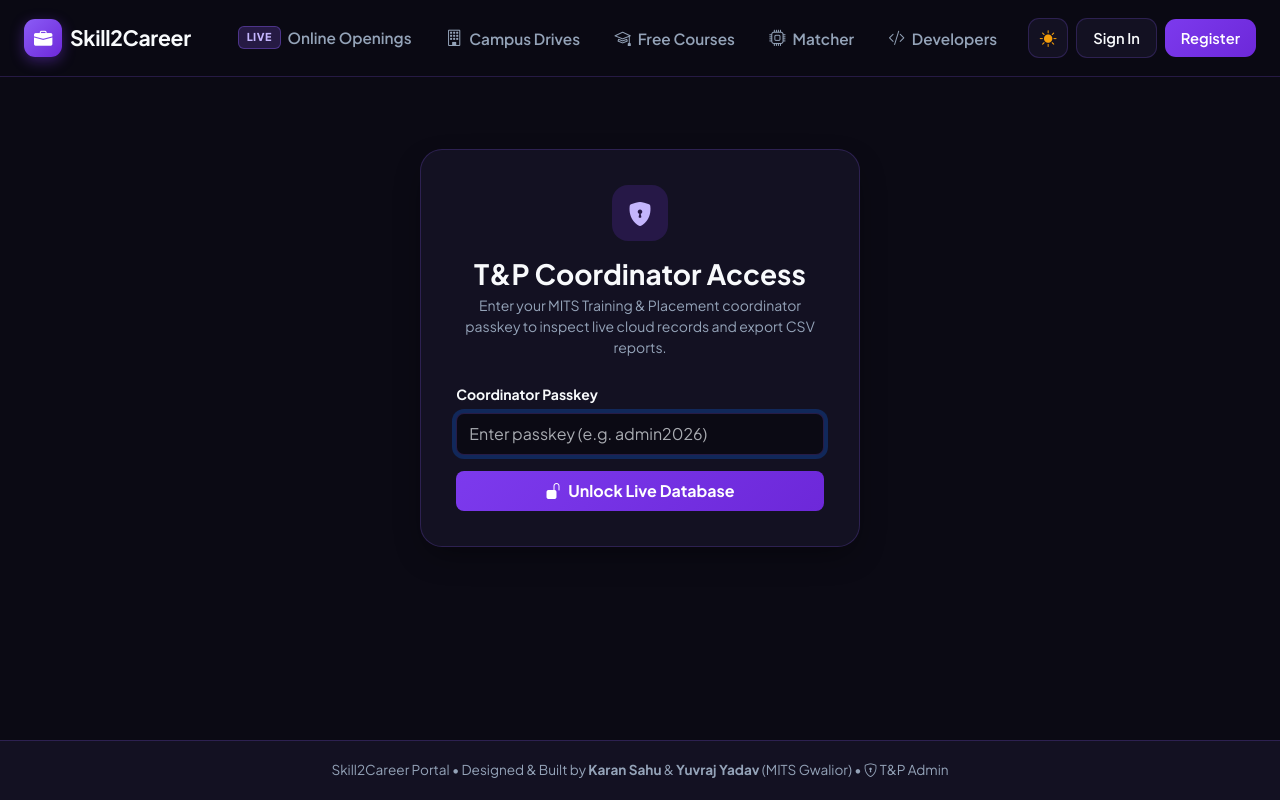
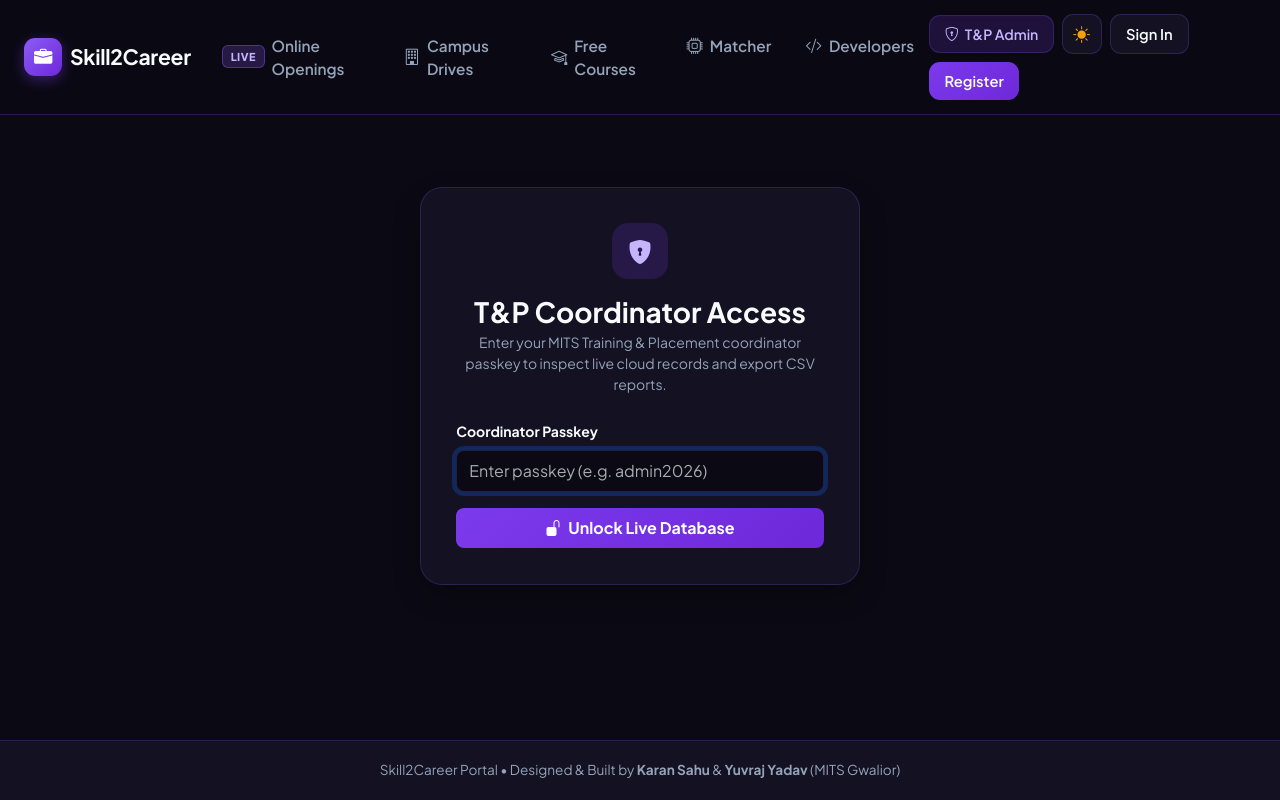
Before and after one commit to karannyx/internship-portal-microproject, a Flask app: page /admin in a window 1280 px wide. Run offline with Flask 3, Linux system fonts and the light colour scheme.

Commit message:
Move T&P Admin button to top navbar

```diff
--- a/templates/base.html
+++ b/templates/base.html
@@ -138,9 +138,36 @@
 
         .s2c-nav-btn {
             font-size: 0.92rem;
-            padding: 0.48rem 1rem;
+            padding: 0.48rem 0.95rem;
             border-radius: 11px;
             font-weight: 600;
+        }
+
+        .tnp-admin-btn {
+            font-size: 0.88rem;
+            padding: 0.48rem 0.9rem;
+            border-radius: 11px;
+            font-weight: 600;
+            background: var(--badge-bg);
+            color: var(--badge-text);
+            border: 1px solid var(--border-color);
+            text-decoration: none;
+            display: inline-flex;
+            align-items: center;
+            gap: 6px;
+            transition: all 0.18s ease;
+        }
+
+        .tnp-admin-btn:hover {
+            border-color: var(--primary);
+            color: var(--text-heading);
+            transform: translateY(-1px);
+        }
+
+        .tnp-admin-btn.unlocked {
+            background: rgba(16, 185, 129, 0.16);
+            color: #34d399;
+            border-color: rgba(16, 185, 129, 0.4);
         }
 
         /* Shared Badge & Button Utilities */
@@ -176,16 +203,6 @@
             padding: 1.2rem 0;
             margin-top: 3rem;
         }
-
-        .admin-footer-link {
-            color: var(--text-muted);
-            text-decoration: none;
-            transition: color 0.18s ease;
-        }
-
-        .admin-footer-link:hover {
-            color: var(--primary);
-        }
     </style>
 
     <script>
@@ -202,7 +219,7 @@
 
     <!-- Top Navigation Bar -->
     <nav class="navbar navbar-expand-xl s2c-navbar sticky-top">
-        <div class="container-fluid px-3 px-lg-4" style="max-width: 1360px;">
+        <div class="container-fluid px-3 px-lg-4" style="max-width: 1380px;">
             <a class="navbar-brand d-flex align-items-center gap-2 fw-bold s2c-brand-text" href="{{ url_for('live_jobs') }}" style="color: var(--text-heading);">
                 <span class="brand-logo-box">
                     <i class="bi bi-briefcase-fill"></i>
@@ -243,8 +260,13 @@
                     </li>
                 </ul>
 
-                <!-- Right Controls: Theme Toggle & Auth Buttons -->
+                <!-- Right Controls: T&P Admin, Theme Toggle & Auth Buttons -->
                 <div class="d-flex flex-wrap align-items-center gap-2">
+                    <a href="{{ url_for('admin_panel') }}" class="tnp-admin-btn {% if session.get('is_admin') %}unlocked{% endif %}" title="T&P Coordinator Master Panel">
+                        <i class="bi {% if session.get('is_admin') %}bi-shield-check{% else %}bi-shield-lock{% endif %}"></i>
+                        <span>T&amp;P Admin</span>
+                    </a>
+
                     <button type="button" class="theme-toggle-btn" id="themeToggleBtn" onclick="toggleSiteTheme()" title="Toggle Light / Dark Theme">
                         <i class="bi bi-sun-fill" id="themeToggleIcon"></i>
                     </button>
@@ -277,11 +299,10 @@
         {% block content %}{% endblock %}
     </main>
 
-    <!-- Footer with T&P Admin Access -->
+    <!-- Footer -->
     <footer class="s2c-footer text-center">
         <div class="container">
             Skill2Career Portal &bull; Designed &amp; Built by <strong>Karan Sahu</strong> &amp; <strong>Yuvraj Yadav</strong> (MITS Gwalior)
-            &bull; <a href="{{ url_for('admin_panel') }}" class="admin-footer-link"><i class="bi bi-shield-lock"></i> T&amp;P Admin</a>
         </div>
     </footer>
 
```
